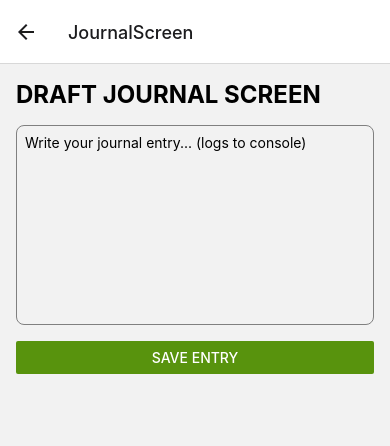
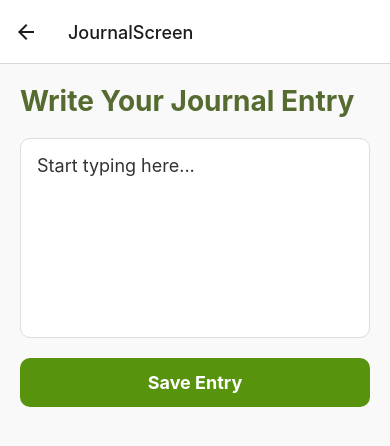
Before and after one commit to nus-zen/zen-app, a React Native app: screen /JournalScreen in a window 390 px wide. Shown: the top 446 px of the page. Built offline with nearby package versions, Linux system fonts and the light colour scheme.

Commit message:
Update JournalScreen.js
Changes to shape and style of box button

```diff
--- a/screens/journal/JournalScreen.js
+++ b/screens/journal/JournalScreen.js
@@ -1,5 +1,5 @@
 import React, { useState } from "react";
-import { View, Text, TextInput, Button, StyleSheet } from "react-native";
+import { View, Text, TextInput, TouchableOpacity, StyleSheet } from "react-native";
 import { GlobalColors } from "../../themes/GlobalColors";
 
 export default function JournalScreen() {
@@ -14,19 +14,20 @@ export default function JournalScreen() {
 
   return (
     <View style={styles.container}>
-      <Text style={styles.title}>DRAFT JOURNAL SCREEN</Text>
+      <Text style={styles.title}>Write Your Journal Entry</Text>
       <TextInput
         style={styles.input}
         multiline
-        placeholder="Write your journal entry... (logs to console)  "
+        placeholder="Start typing here..."
         value={entry}
         onChangeText={setEntry}
       />
-      <Button
-        title="Save Entry"
+      <TouchableOpacity
+        style={styles.button}
         onPress={handleSaveEntry}
-        color={GlobalColors.primary300}
-      />
+      >
+        <Text style={styles.buttonText}>Save Entry</Text>
+      </TouchableOpacity>
     </View>
   );
 }
@@ -34,19 +35,35 @@ export default function JournalScreen() {
 const styles = StyleSheet.create({
   container: {
     flex: 1,
-    padding: 16,
+    padding: 20,
+    backgroundColor: "#f9f9f9",
   },
   title: {
-    fontSize: 24,
+    fontSize: 28,
     fontWeight: "bold",
-    marginBottom: 16,
+    marginBottom: 20,
+    color: GlobalColors.primary500,
   },
   input: {
     height: 200,
-    borderColor: "gray",
+    borderColor: "#ddd",
     borderWidth: 1,
-    borderRadius: 8,
-    marginBottom: 16,
-    padding: 8,
+    borderRadius: 10,
+    marginBottom: 20,
+    padding: 16,
+    fontSize: 18,
+    backgroundColor: "#fff",
+    color: "#333",
+  },
+  button: {
+    backgroundColor: GlobalColors.primary300,
+    paddingVertical: 14,
+    borderRadius: 10,
+  },
+  buttonText: {
+    color: "#fff",
+    fontSize: 18,
+    fontWeight: "bold",
+    textAlign: "center",
   },
 });
```
